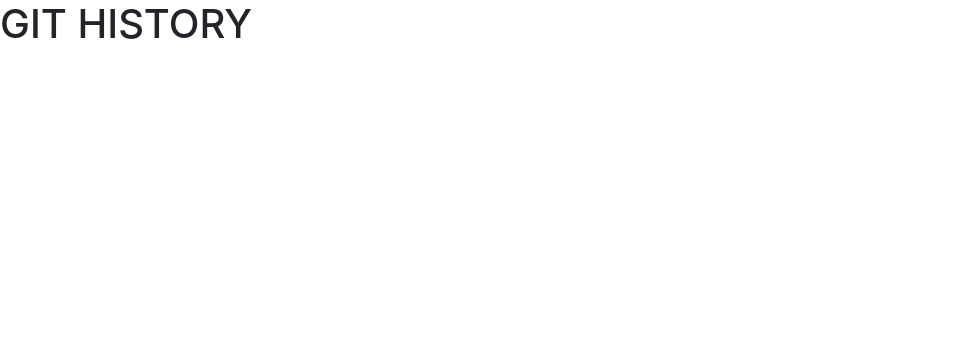
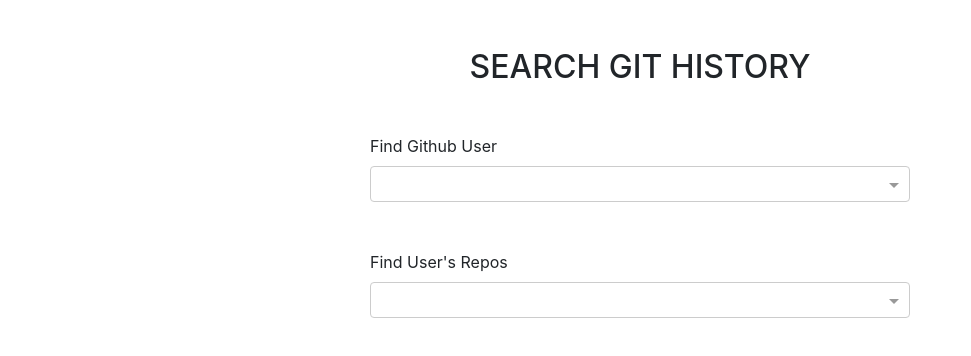
Before and after one commit to pavel-geeksolutions/gs-git-commit-history-test, an Angular app: page /git-history in a window 1280 px wide. Shown: the top 356 px of the page, without its empty margins (0-971 px from the left). Built offline with nearby package versions, Linux system fonts and the light colour scheme.

Commit message:
selectlists added to search user and user's repo

```diff
--- a/angular.json
+++ b/angular.json
@@ -29,6 +29,7 @@
             ],
             "styles": [
               "node_modules/bootstrap/dist/css/bootstrap.min.css",
+              "node_modules/@ng-select/ng-select/themes/default.theme.css",
               "src/styles.scss"
             ],
             "scripts": []
--- a/src/app/git-history/git-history.component.html
+++ b/src/app/git-history/git-history.component.html
@@ -1 +1,30 @@
-<h1>GIT HISTORY</h1>
+<div class="container">
+  <div class="row">
+    <div class="col">
+      <h2 class="text-center my-5">SEARCH GIT HISTORY</h2>
+    </div>
+  </div>
+  <div class="row">
+    <div class="col-6 m-auto">
+      <label>Find Github User</label>
+      <ng-select [items]="users$ | async"
+                 bindLabel="login"
+                 [hideSelected]="true"
+                 [minTermLength]="2"
+                 [loading]="usersLoading"
+                 [typeahead]="usersInput$"
+                 [(ngModel)]="user"
+                 (change)="onUserSelected($event)">
+      </ng-select>
+      <br>
+      <br>
+      <label>Find User's Repos</label>
+      <ng-select [items]="repos$ | async"
+                 bindLabel="name"
+                 [hideSelected]="true"
+                 [(ngModel)]="repo"
+                 [loading]="reposLoading">
+      </ng-select>
+    </div>
+  </div>
+</div>
--- a/src/app/git-history/git-history.component.ts
+++ b/src/app/git-history/git-history.component.ts
@@ -1,15 +1,70 @@
-import { Component, OnInit } from '@angular/core';
+import { Component, OnInit, OnDestroy, EventEmitter } from '@angular/core';
+import { concat, Observable, of, Subject } from 'rxjs';
+import { GithubRepo, GithubUser } from '../interfaces';
+import { GithubService } from '../services/github.service';
+import {
+  catchError,
+  debounceTime,
+  distinctUntilChanged,
+  switchMap,
+  tap
+} from 'rxjs/operators';
+
+const USER_INPUT_DEBOUNCE = 300; // ms
 
 @Component({
   selector: 'app-git-history',
   templateUrl: './git-history.component.html',
   styleUrls: ['./git-history.component.scss']
 })
-export class GitHistoryComponent implements OnInit {
+export class GitHistoryComponent implements OnInit, OnDestroy {
+  users$: Observable<GithubUser[]>;
+  user: GithubUser;
+  repos$: Observable<GithubRepo[]>;
+  repo: GithubRepo;
+  usersLoading = false;
+  reposLoading = false;
+  usersInput$ = new Subject<string>();
+  userSelected$ = new EventEmitter<string>();
 
-  constructor() { }
+  constructor(private gitService: GithubService) {
+  }
 
   ngOnInit() {
+
+    this.users$ = concat(
+      of([]), // default items
+      this.usersInput$.pipe(
+        debounceTime(USER_INPUT_DEBOUNCE),
+        distinctUntilChanged(),
+        tap(() => this.usersLoading = true),
+        switchMap(term => this.gitService.getUsers(term).pipe(
+          catchError(() => of([])), // empty list on error
+          tap(() => this.usersLoading = false)
+        ))
+      )
+    );
+    this.repos$ = concat(
+      of([]), // default items
+      this.userSelected$.pipe(
+        distinctUntilChanged(),
+        tap(() => this.reposLoading = true),
+        switchMap(userLogin => this.gitService.getRepos(userLogin).pipe(
+          catchError(() => of([])), // empty list on error
+          tap(() => {
+            this.reposLoading = false;
+            this.repo = null;
+          })
+        ))
+      )
+    );
+  }
+
+  onUserSelected(user: GithubUser) {
+    this.userSelected$.emit(user ? user.login : '');
+  }
+
+  ngOnDestroy(): void {
   }
 
 }
--- a/src/app/git-history/git-history.module.ts
+++ b/src/app/git-history/git-history.module.ts
@@ -4,6 +4,7 @@
 import { RouterModule, Routes } from '@angular/router';
 import { NgbModule } from '@ng-bootstrap/ng-bootstrap';
 import { NgSelectModule } from '@ng-select/ng-select';
+import { FormsModule } from '@angular/forms';
 
 const routes: Routes = [
   {
@@ -18,7 +19,8 @@
     CommonModule,
     NgbModule,
     NgSelectModule,
-    RouterModule.forChild(routes)
+    RouterModule.forChild(routes),
+    FormsModule
   ]
 })
 export class GitHistoryModule {}
--- a/src/styles.scss
+++ b/src/styles.scss
@@ -1,2 +1,3 @@
 /* You can add global styles to this file, and also import other style files */
 @import '~bootstrap/dist/css/bootstrap.min.css';
+@import "~@ng-select/ng-select/themes/default.theme.css";
```
